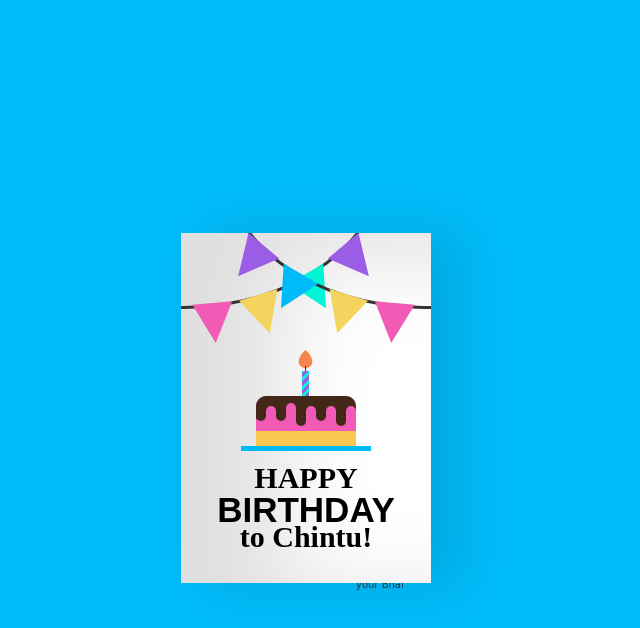
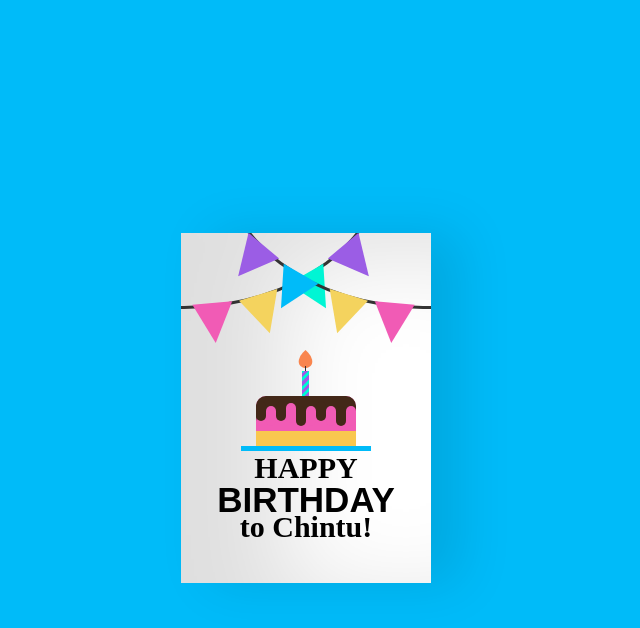
Before and after one commit to ParamGamer/ParamGamer-Happybirthdaychintu.com, a plain HTML site: page index.html in a window 1280 px wide. Shown: the whole page, without its empty margins (334-974 px from the left). Drawn offline with Linux system fonts and the light colour scheme; a script that the page names is missing.

Commit message:
Update style.css

```diff
--- a/style.css
+++ b/style.css
@@ -63,11 +63,11 @@ body {
 }
 
 .happy {
-  top:198px;
+  top:188px;
 }
 
 .toyou {
-  top:123px;
+  top:113px;
 }
 
 .bday {
@@ -75,7 +75,7 @@ body {
   font-family: arial;
   font-size: 35px;
   text-align: center;
-  top:163px;
+  top:153px;
 }
 
 .wrap-deco {
@@ -224,7 +224,7 @@ body {
 
 .wishes {
   position: relative;
-  top:-100px;
+  top:-140px;
   margin: 25px;
 }
 
@@ -235,4 +235,4 @@ p {
 
 .name {
   margin-left:150px;
-}
+	}
```
